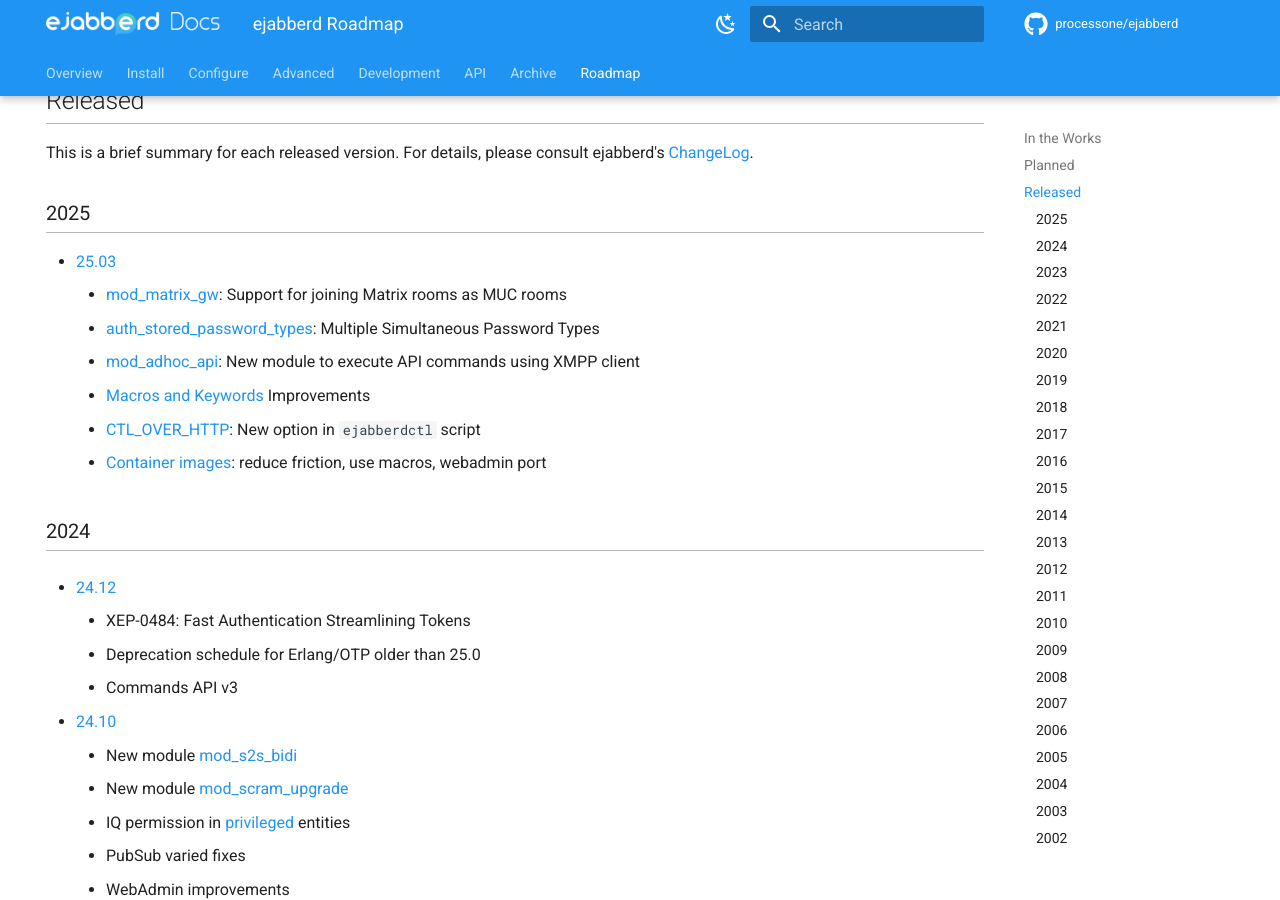
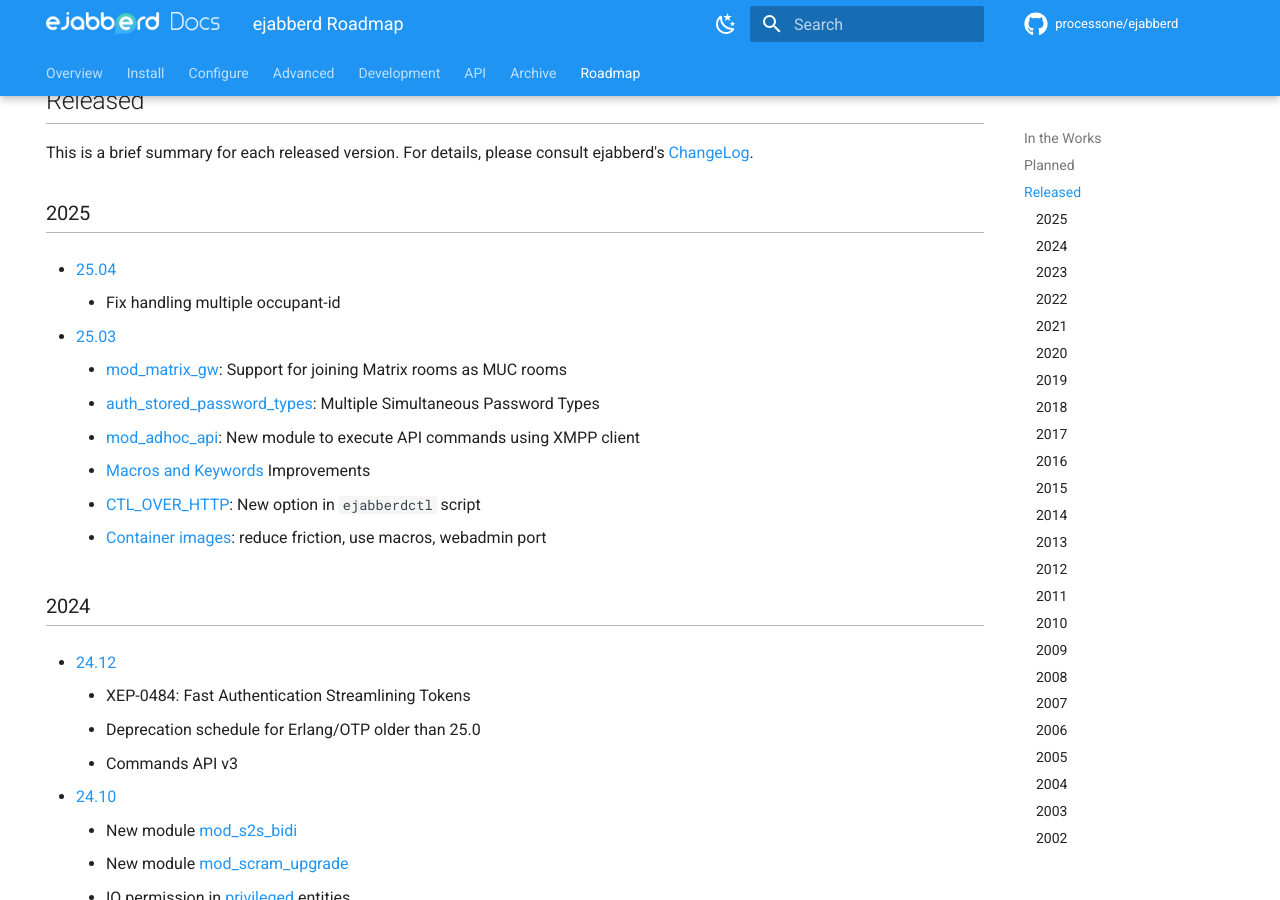
Before and after one commit to processone/docs.ejabberd.im, an MkDocs documentation site: the page built from content/roadmap/index.md, in a window 1280 px wide and 900 px high, scrolled down 498 px. Built offline with MkDocs 1.6.1 and Material for MkDocs 9.7.7, drawn with Linux system fonts in a browser that asks for light colours; comment, search, counter and statistics services are not loaded.

Commit message:
Add 25.04 to roadmap

```diff
--- a/content/roadmap/index.md
+++ b/content/roadmap/index.md
@@ -21,6 +21,9 @@
 This is a brief summary for each released version. For details, please consult ejabberd's [ChangeLog](../CHANGELOG.md).
 
 ### 2025
+
+- [25.04](https://www.process-one.net/blog/ejabberd-25-04/)
+    - Fix handling multiple occupant-id
 
 - [25.03](https://www.process-one.net/blog/ejabberd-25-03/)
     - [mod_matrix_gw](../admin/configuration/modules.md/#mod_matrix_gw): Support for joining Matrix rooms as MUC rooms
```
